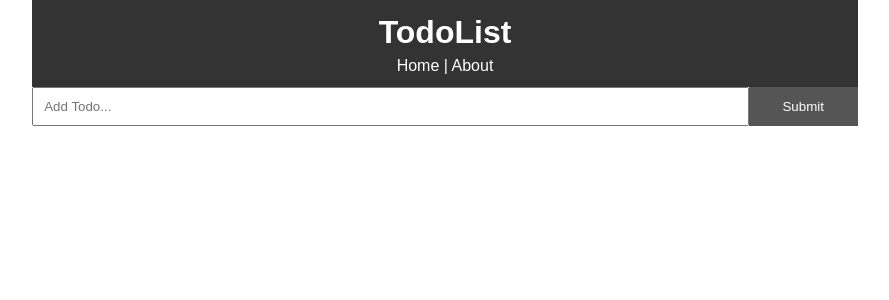
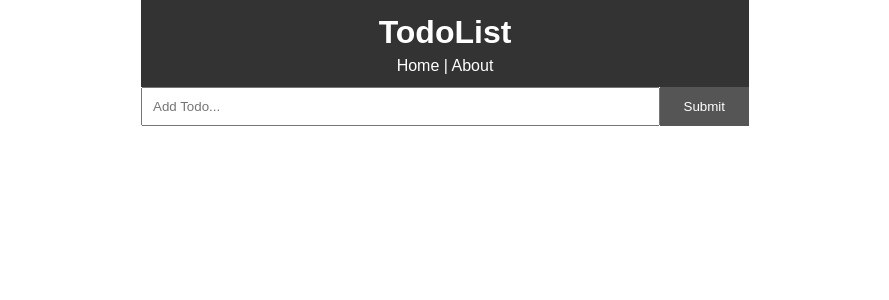
Before and after one commit to nickfil/react_practice, a React (Create React App) app: page / in a window 1280 px wide. Shown: the top 300 px of the page, without its empty margins (195-1084 px from the left). Built offline with nearby package versions, Linux system fonts and the light colour scheme; no server answers.

Commit message:
width fix

```diff
--- a/src/App.css
+++ b/src/App.css
@@ -16,7 +16,7 @@ a {
 
 .container {
   padding: 0 1rem;
-  width: 67%;
+  width: 50%;
   display: block;
   margin: auto auto;
 }
```
